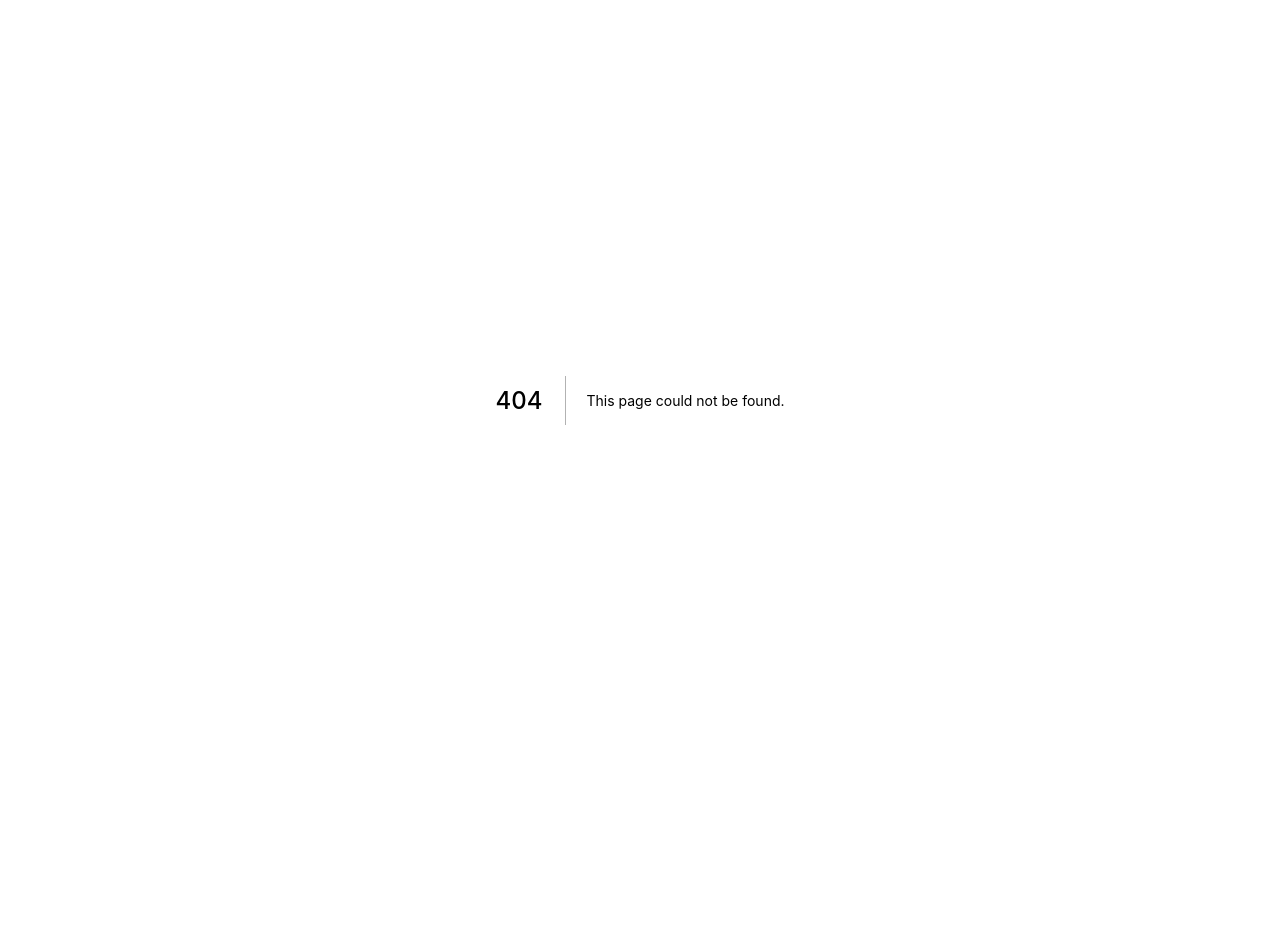
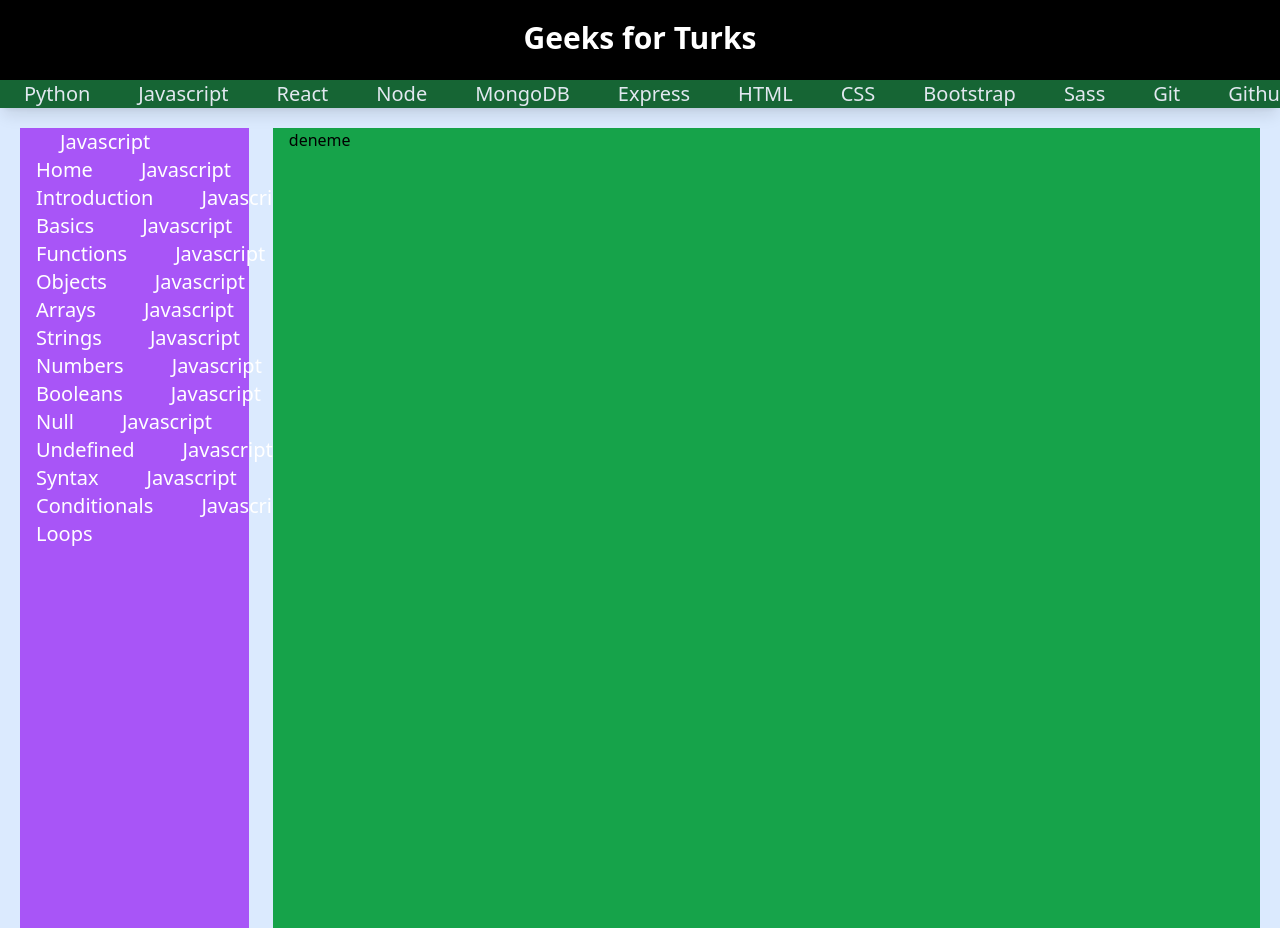
Before and after one commit to yourcasualdev/geeksforturks, a Next.js app: page /category/bootstrap in a window 1280 px wide. Before the commit this address had no page. Before the commit the page ends 800 px from the top, so only its background shows below. Built offline with nearby package versions, Linux system fonts and the light colour scheme.

Commit message:
Making app

```diff
--- /dev/null
+++ b/components/AsideCategories.js
@@ -0,0 +1,11 @@
+import React from 'react'
+
+const AsideCategories = () => {
+  return (
+<aside className="w-64 h-0" aria-label="Sidebar">
+
+</aside>
+  )
+}
+
+export default AsideCategories
--- a/components/Header.js
+++ b/components/Header.js
@@ -1,9 +1,10 @@
 import HeaderCategories from "./HeaderCategories"
+import Link from "next/link"
 const Header = () => {
   return (
-    <header>
-        <div className=' bg-black text-slate-300 w-full h-20 items-center text-center p-5'>
-            <h1 className='font-bold text-3xl '>Geeks for Turks</h1>
+    <header className="sticky top-0 shadow-lg">
+        <div className='bg-black text-white w-full h-20 items-center text-center p-5'>
+            <h1 className='font-bold text-3xl'><Link href={"/"}>Geeks for Turks</Link></h1>
         </div>
         <HeaderCategories/>
     </header>
--- a/components/HeaderCategories.js
+++ b/components/HeaderCategories.js
@@ -19,7 +19,7 @@ const HeaderCategories = () => {
     ]
 
   return (
-    <div className='w-full overflow-hidden bg-green-800'>
+    <nav className='w-full overflow-hidden bg-green-800'>
         {
             categories.map(category => {
                 return (
@@ -29,7 +29,7 @@ const HeaderCategories = () => {
                 )
             })
         }
-    </div>
+    </nav>
   )
 }
 
--- a/models/Note.js
+++ b/models/Note.js
@@ -1,4 +1,5 @@
-import { Schema, model } from 'mongoose';
+import mongoose, { Schema } from 'mongoose';
+
 
 const NoteSchema = new Schema({
     title: {
@@ -17,4 +18,4 @@ const NoteSchema = new Schema({
     timestamps: true
 });
 
-export default model('Note', NoteSchema);
+module.exports =  mongoose.models.Note || mongoose.model('Note', NoteSchema);
--- /dev/null
+++ b/pages/category/[category].js
@@ -0,0 +1,58 @@
+import Head from "next/head"
+import AsideCategories from "../../components/AsideCategories"
+import Header from "../../components/Header"
+import { useRouter } from "next/router"
+import { useState } from "react"
+
+const subcategories = [
+  { name: "jshome", title: "Javascript Home" },
+  { name: "jsIntroduction", title: "Javascript Introduction" },
+  { name: "jsBasics", title: "Javascript Basics" },
+  { name: "jsFunctions", title: "Javascript Functions" },
+  { name: "jsObjects", title: "Javascript Objects" },
+  { name: "jsArrays", title: "Javascript Arrays" },
+  { name: "jsStrings", title: "Javascript Strings" },
+  { name: "jsNumbers", title: "Javascript Numbers" },
+  { name: "jsBooleans", title: "Javascript Booleans" },
+  { name: "jsNull", title: "Javascript Null" },
+  { name: "jsUndefined", title: "Javascript Undefined" },
+  { name: "jsSyntax", title: "Javascript Syntax" },
+  { name: "jsConditionals", title: "Javascript Conditionals" },
+  { name: "jsLoops", title: "Javascript Loops" },
+]
+
+
+const javascript = () => {
+  const router = useRouter()
+  const { category } = router.query
+
+  const [subcategory, setSubcategory] = useState(subcategories[0].name)
+  return (
+    <div className="bg-blue-100">
+      <Head>
+        <title>Geeks For Turks {category}</title>
+        <meta name="description" content="Geeks for türks anasayfa" />
+        <meta name="Keywords" content="HTML, Python, CSS, SQL, JavaScript, How to, PHP, Java, C, C++, C#, jQuery, Bootstrap, Colors, W3.CSS, XML, MySQL, Icons, Node.js, React, Graphics, Angular, R, AI, Git, Data Science, Code Game, Tutorials, Programming, Web Development, Training, Learning, Quiz, Exercises, Courses, Lessons, References, Examples, Learn to code, Source code, Demos, Tips, Website"></meta>
+        <link rel="icon" href="/favicon.ico" />
+      </Head>
+      <Header />
+      <div className="">
+        <div className="grid grid-cols-10 gap-6 m-5 ">
+          <div className="container mx-auto px-4 bg-purple-500 col-span-2 h-screen top-0">
+            {subcategories.map(subcategory => {
+              return (
+                <a className="text-white text-xl p-6 hover:text-white">{subcategory.title}</a>
+
+              )
+            })}
+          </div>
+          <div className="container mx-auto px-4 bg-green-600 col-span-8">
+            deneme
+          </div>
+        </div>
+      </div>
+    </div>
+  )
+}
+
+export default javascript
--- a/pages/index.js
+++ b/pages/index.js
@@ -10,8 +10,9 @@ export default function Home() {
         <meta name="Keywords" content="HTML, Python, CSS, SQL, JavaScript, How to, PHP, Java, C, C++, C#, jQuery, Bootstrap, Colors, W3.CSS, XML, MySQL, Icons, Node.js, React, Graphics, Angular, R, AI, Git, Data Science, Code Game, Tutorials, Programming, Web Development, Training, Learning, Quiz, Exercises, Courses, Lessons, References, Examples, Learn to code, Source code, Demos, Tips, Website"></meta>
         <link rel="icon" href="/favicon.ico" />
       </Head>
-      <main>
-        <Header/>
+      <Header/>
+      <main className='items-center'>
+        <h1>Geeks for Turks ANASAYFA</h1>
       </main>
 
     </div>
--- a/utils/dbConnect.js
+++ b/utils/dbConnect.js
@@ -13,7 +13,7 @@ async function dbConnect() {
     });
 
     connection.isConnected = db.connections[0].readyState;
-    console.log(`MongoDB connected: ${connection.isConnected}`);
+    console.log(`MongoDB connected: ${connection}`);
 }
 
 export default dbConnect;
```
Also changed, not shown: models/Category.js (added, +13 -0 lines), 1 other file (tests, documents, lock files or other folders).
